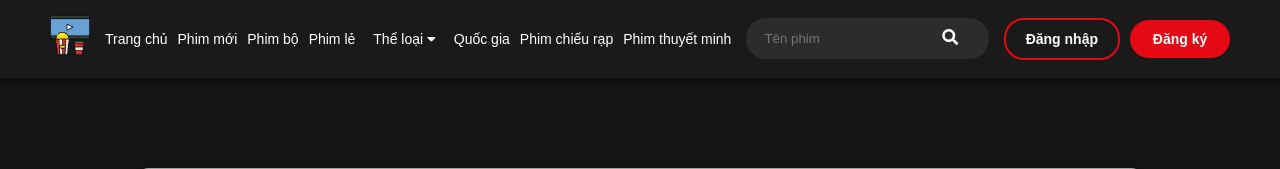
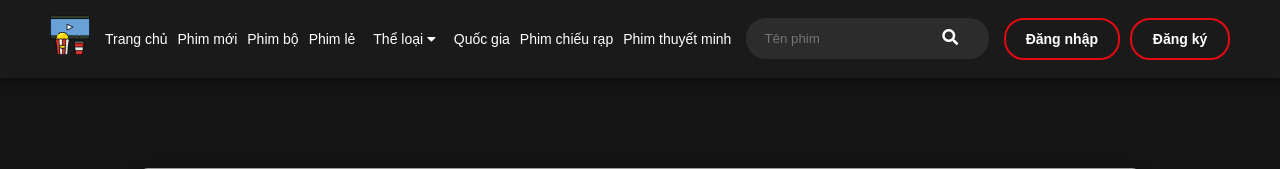
Before and after one commit to VIETRAMTO/WEBMOVIE, a Flask app: page /about/Avatar in a window 1280 px wide. Shown: the top 169 px of the page. Run offline with Flask 3, Linux system fonts and the light colour scheme; grey boxes are pictures that could not be loaded.

Commit message:
update24/4

```diff
--- a/static/styles/about.css
+++ b/static/styles/about.css
@@ -140,9 +140,9 @@ body {
 }
 
 .btn-register {
-    background-color: #e50914;
+   background-color: transparent;
     color: #fff;
-    border: none;
+    border: 2px solid #e50914;
 }
 
 .btn-register:hover {
--- a/static/styles/infor.css
+++ b/static/styles/infor.css
@@ -141,9 +141,9 @@ body {
 }
 
 .btn-register {
-    background-color: #e50914;
+   background-color: transparent;
     color: #fff;
-    border: none;
+    border: 2px solid #e50914;
 }
 
 .btn-register:hover {
```
